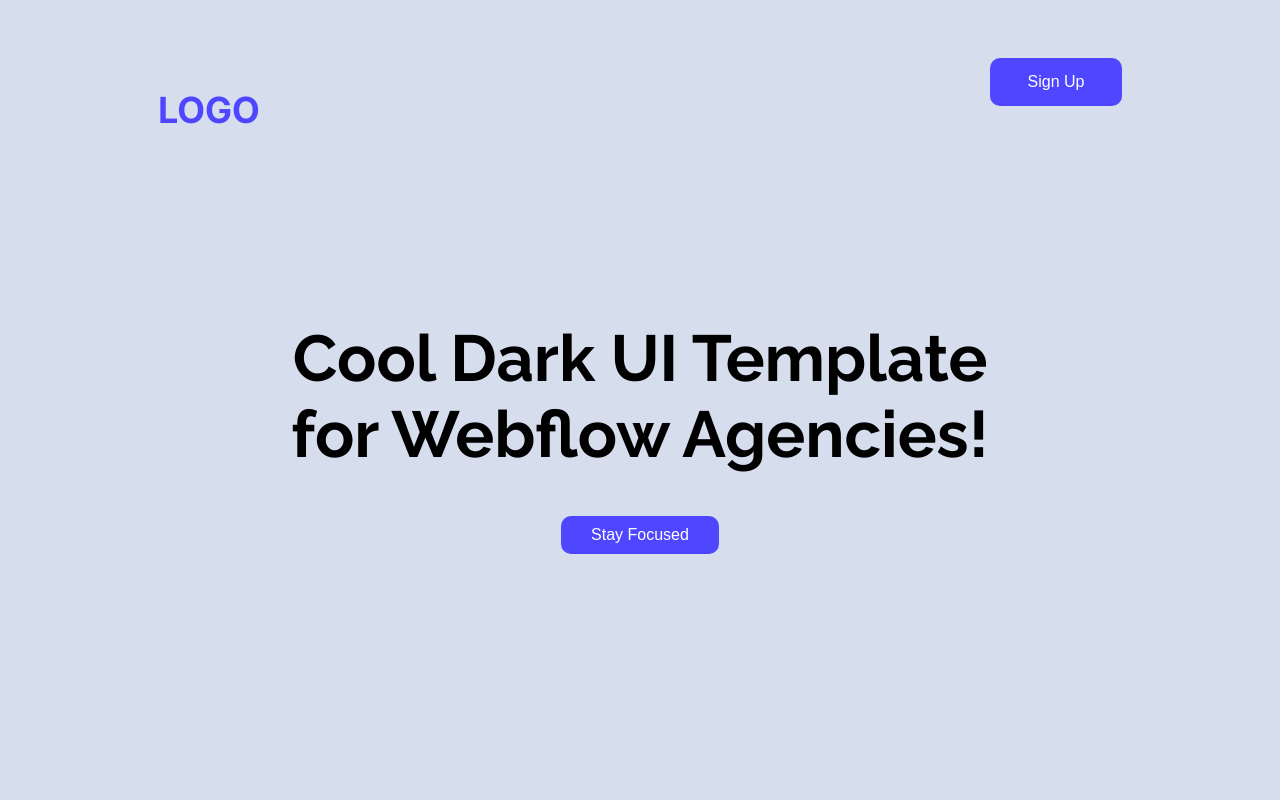
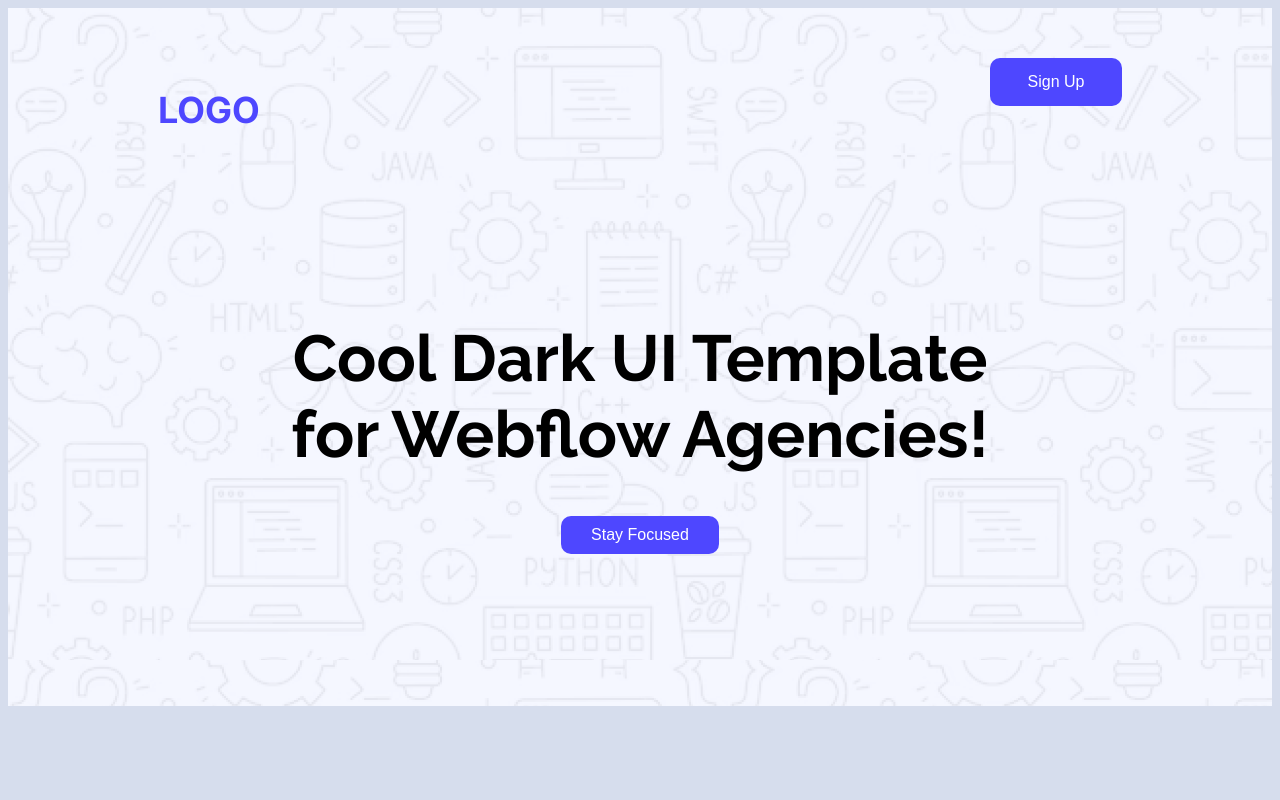
Before and after one commit to amisadman/web-flow-assignment, a plain HTML site: page index.html in a window 1280 px wide. Shown: the top 800 px of the page. Drawn offline with Linux system fonts and the light colour scheme; the site is published under a folder, as on GitHub Pages, so addresses that start at the root find nothing.

Commit message:
Changed Adress syntax

```diff
--- a/styles/webflow.css
+++ b/styles/webflow.css
@@ -48,7 +48,7 @@ nav{
   background-color: var(--background-color);
 }
 .banner{
-  background-image: url("/images/Hero-bg.png");
+  background-image: url("../images/Hero-bg.png");
 }
 .logo{
   color: var(--primary-color);
```
